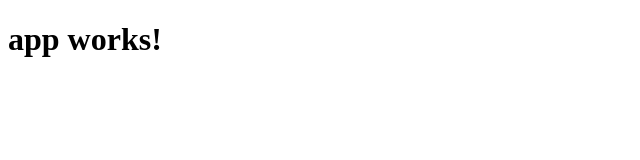
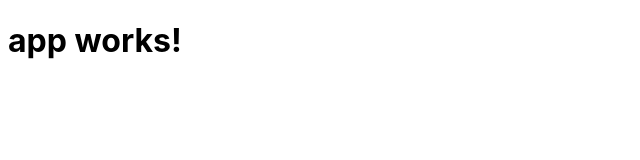
Before and after one commit to ayatk/ayatk.com, an Angular app: page / in a window 1280 px wide. Shown: the top 160 px of the page, without its empty margins (0-640 px from the left). Built offline with nearby package versions, Linux system fonts and the light colour scheme.

Commit message:
デフォルトフォントを指定

```diff
--- a/src/styles.sass
+++ b/src/styles.sass
@@ -1 +1,4 @@
 /* You can add global styles to this file, and also import other style files */
+
+body
+  font-family: -apple-system, BlinkMacSystemFont, "Helvetica Neue", "Yu Gothic", YuGothic, "ヒラギノ角ゴ", sans-serif
```
